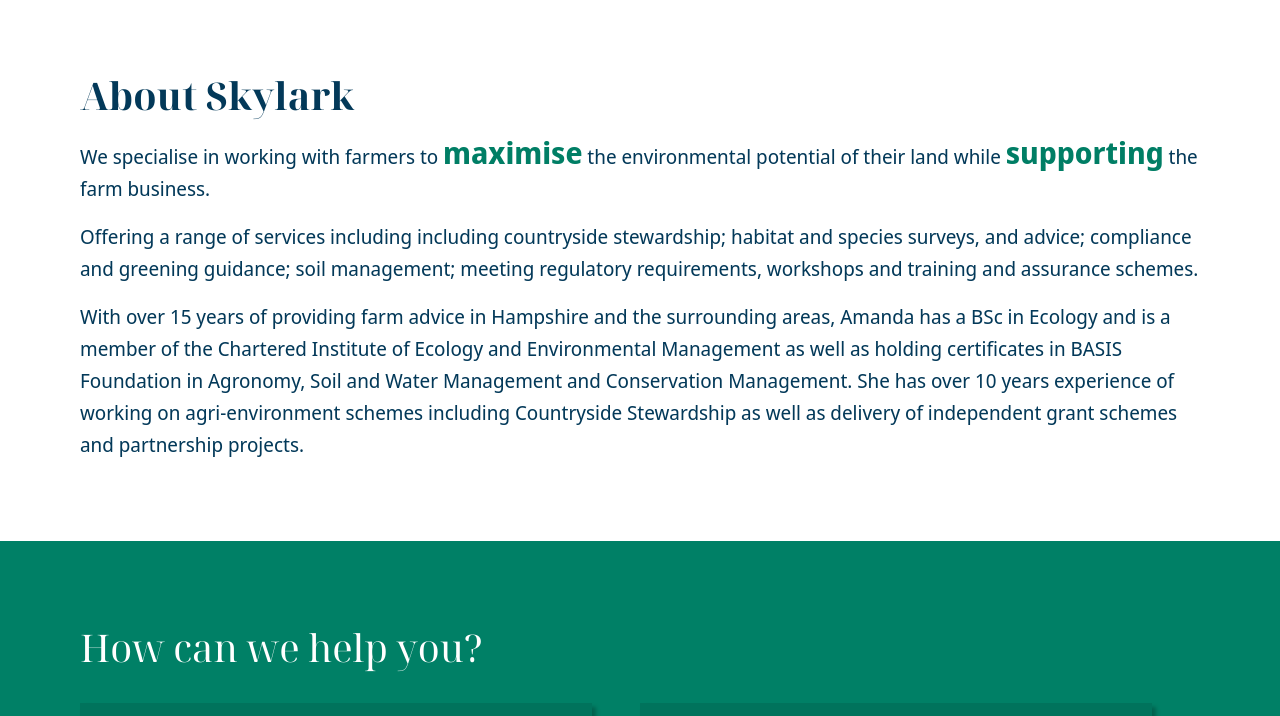
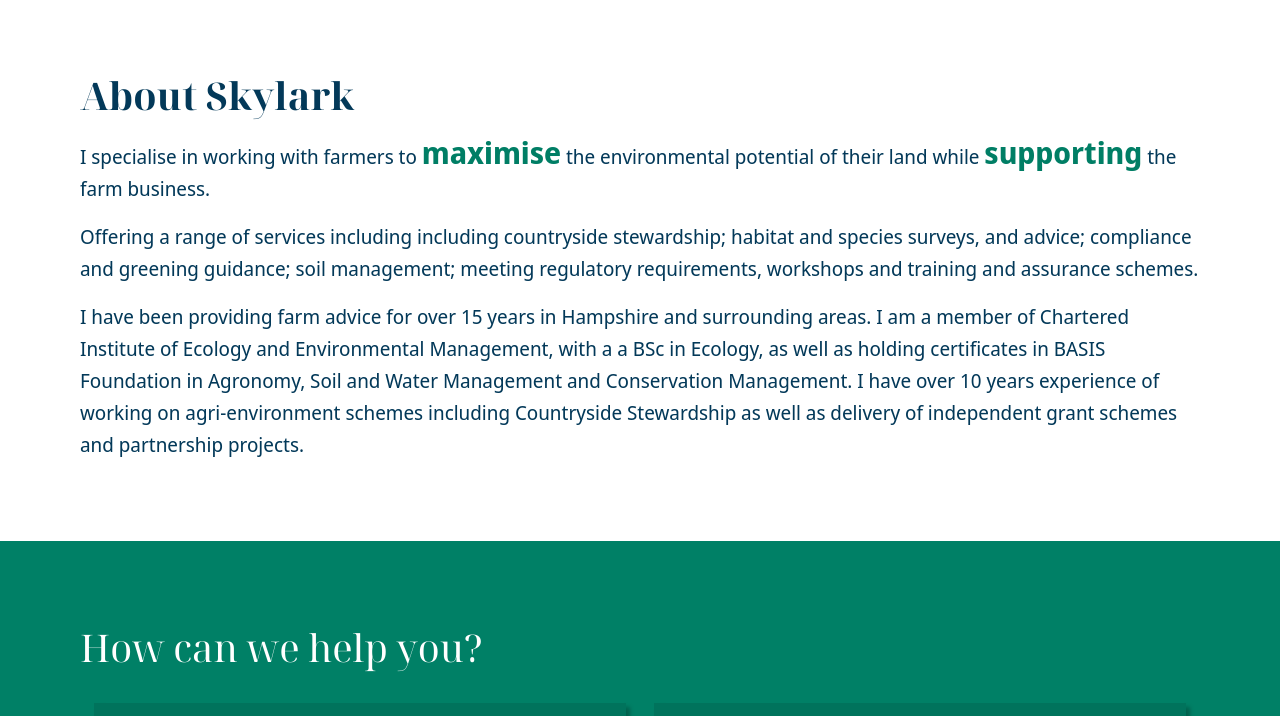
Before and after one commit to kchettiar1/skylarkfarmadvice, a plain HTML site: page index.html in a window 1280 px wide. Shown: the part 700-1416 px from the top of the page. Drawn offline with Linux system fonts and the light colour scheme.

Commit message:
updated page wrapper

```diff
--- a/index.html
+++ b/index.html
@@ -30,9 +30,6 @@
 </head>
 
 <body>
-
-
-
 
   <div class="page-wrapper">
 
@@ -96,14 +93,14 @@
         <img class="hero-image-desktop" src="/assets/images/sheepDesktop.webp" alt="grain tractor harvesting wheat">
         <div class="hero-overlay">
           <div class="hero-title">
-          <div>Independent Farm</div>
-          <div>Advice Service</div>
+            <div>Independent Farm</div>
+            <div>Advice Service</div>
+          </div>
         </div>
+
       </div>
 
-       </div>
 
-  </div>
 
 
 
@@ -114,7 +111,7 @@
   <!-- About Section Starts Here -->
   <section class="about-wrapper" id="about">
     <h2 class="section-title">About Skylark</h2>
-    <p class="about-description">We specialise in working with farmers to <span class="text-highlight">maximise</span>
+    <p class="about-description">I specialise in working with farmers to <span class="text-highlight">maximise</span>
       the environmental potential of their land while <span class="text-highlight">supporting</span> the farm
       business.</p>
 
@@ -122,11 +119,11 @@
       advice; compliance and greening guidance; soil management; meeting regulatory requirements, workshops and
       training and assurance schemes.</p>
 
-    <p>With over 15 years of providing farm advice in Hampshire and the surrounding areas, Amanda has a BSc in Ecology
-      and is a member of the Chartered Institute of Ecology and Environmental Management as well as holding
-      certificates in BASIS Foundation in Agronomy, Soil and Water Management and Conservation Management. She has
-      over 10 years experience of working on agri-environment schemes including Countryside Stewardship as well as
-      delivery of independent grant schemes and partnership projects.</p>
+    <p>I have been providing farm advice for over 15 years in Hampshire and surrounding areas. I am a member of Chartered
+      Institute of Ecology and Environmental Management, with a a BSc in Ecology, as well as holding certificates in
+      BASIS Foundation in Agronomy, Soil and Water Management and Conservation Management.
+      I have over 10 years experience of working on agri-environment schemes including Countryside Stewardship as well
+      as delivery of independent grant schemes and partnership projects.</p>
 
   </section>
   <!-- About Section Ends Here -->
@@ -294,7 +291,6 @@
 
   </footer>
 
-
   </div>
 
 </body>
--- a/styles/styles.css
+++ b/styles/styles.css
@@ -10,6 +10,11 @@
 body {
   background-color: hsl(0, 0%, 100%);
   font-family: 'Noto Sans Display', sans-serif;
+}
+
+.page-wrapper{
+  max-width: 1440px;
+  margin: 0 auto;
 }
 
 /* Utilities */
@@ -357,24 +362,24 @@ body {
     grid-template-columns: 1fr 1fr;
     padding: 5rem;
   }
+
   /* .services-img-mobile {
     display: none;
   }
   .services-img-desktop {
     display: initial;
   } */
+
   .section-title  {
     grid-column-start: 1;
     grid-column-end: 3;
   }
   .services-card {
-    width: 40vw;
-     /* justify-self: stretch;  */
-     /* align-self: center; */
+    width: 95%;
+     justify-self: center;
      display: grid;
      grid-template-columns: 1fr;
      grid-template-rows: auto 1fr auto;
-     /* background: #033959; */
   }
 
   .services-card-title {
```
Also changed, not shown: assets/images/grainTractorMobile.webp (added).
